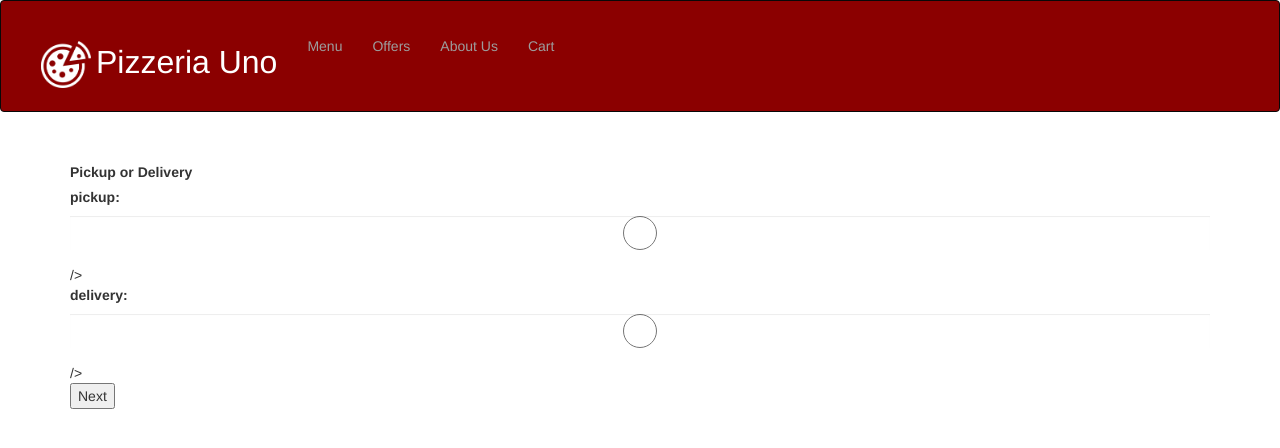
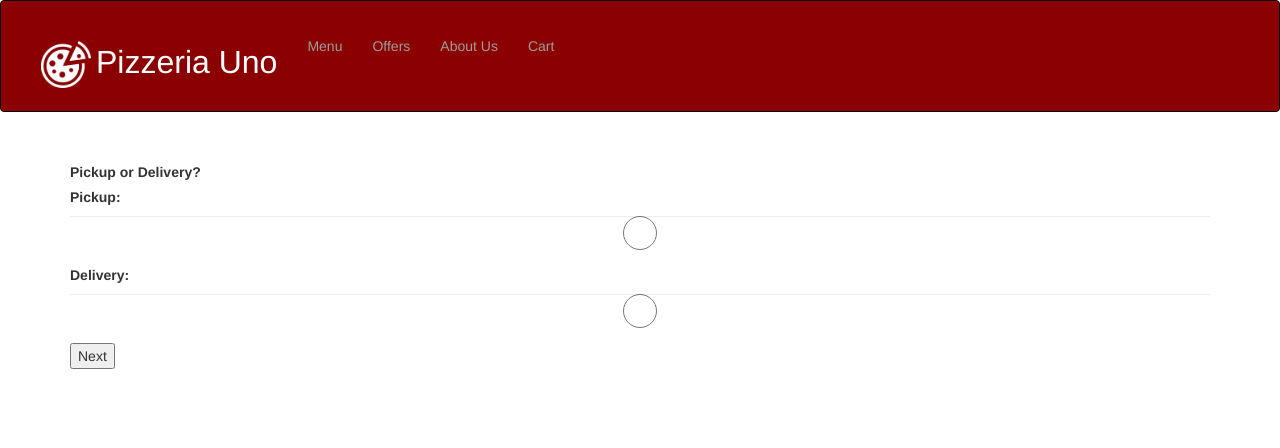
Before and after one commit to svanhviti16/PizzeriaUnoJS, a React app in the folder client/: page /Orders in a window 1280 px wide. Shown: the top 448 px of the page. Built offline with nearby package versions, Linux system fonts and the light colour scheme.

Commit message:
laga indent

```diff
--- a/client/src/components/WizardForm/WizardForm.js
+++ b/client/src/components/WizardForm/WizardForm.js
@@ -77,21 +77,19 @@ class WizardForm extends Component {
                 {page === 1 &&
                     <Grid className="container-margin">
                         <div>
-                            <label>Pickup or Delivery</label>
+                            <label>Pickup or Delivery?</label>
                             <TextInput
                                 onChange={ e => this.handleClickPickup(e) }
                                 type="radio"
-                                    name="pickup"
+                                name="Pickup"
                                 value= "false"
                                 validate={val => !val ? 'Name is required' : ''} />
-                                />
                             <TextInput
                                 onChange={ e => this.handleClickDelivery(e) }
                                 type="radio"
-                                  name="delivery"
+                                name="Delivery"
                                 value= "true"
                                 validate={val => !val ? 'Name is required' : ''} />
-                                 />
                         </div>
                         <div>
                             <button type="button" className="next" onClick={this.nextPage}>Next</button>
```
Also changed, not shown: 1 other file (tests, documents, lock files or other folders). Lines whose indentation alone changed are shown as unchanged.
